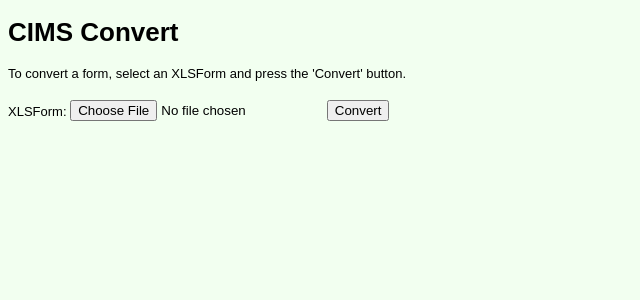
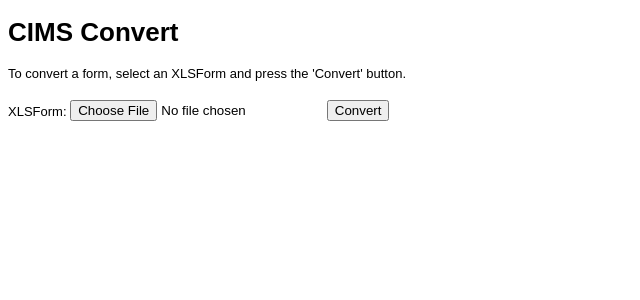
Before and after one commit to cims-bioko/convert-web, a Flask app: page / in a window 1280 px wide. Shown: the top 300 px of the page, without its empty margins (0-640 px from the left). Run offline with Flask 2, Linux system fonts and the light colour scheme.

Commit message:
Going back to default white background

```diff
--- a/convert_web/templates/index.html
+++ b/convert_web/templates/index.html
@@ -6,7 +6,6 @@
         <title>CIMS Convert</title>
         <style>
             body {
-                background-color: #f2fff0;
                 font-family: sans-serif;
                 font-size: small;
             }
```
